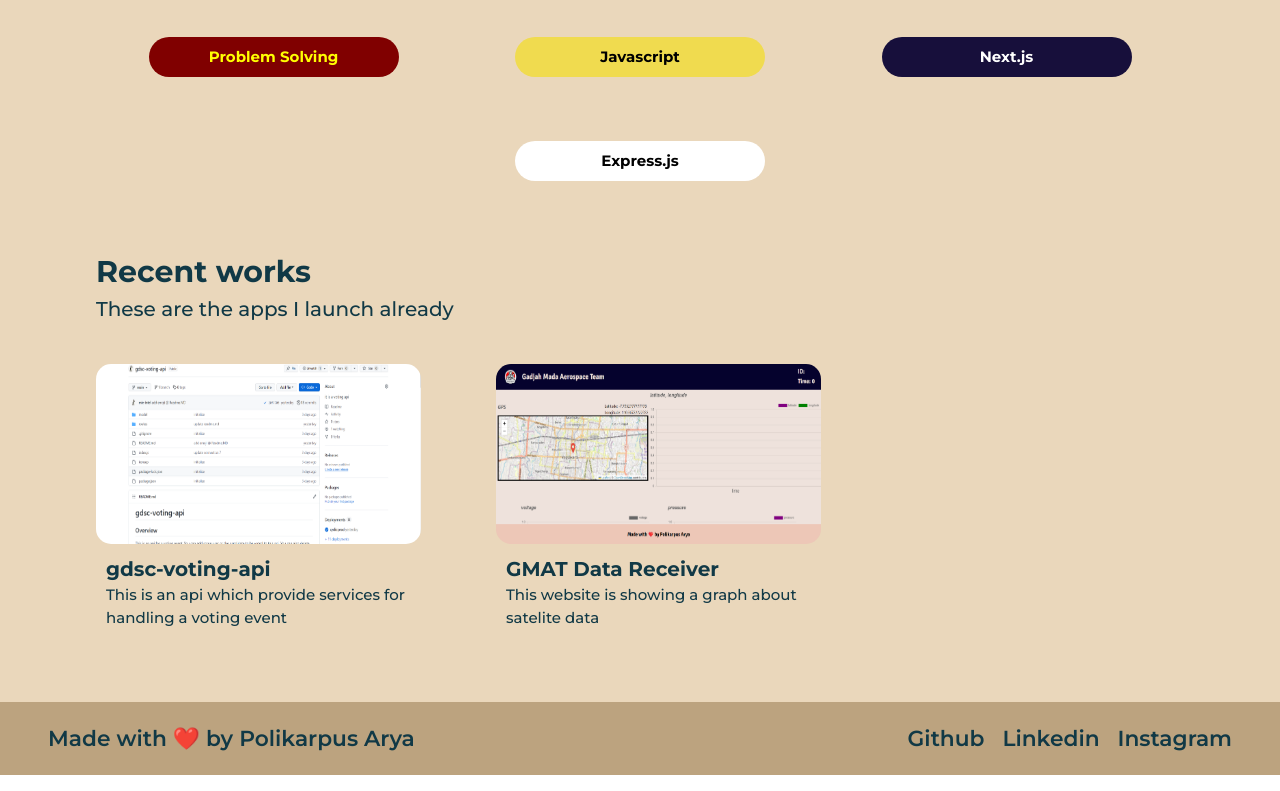
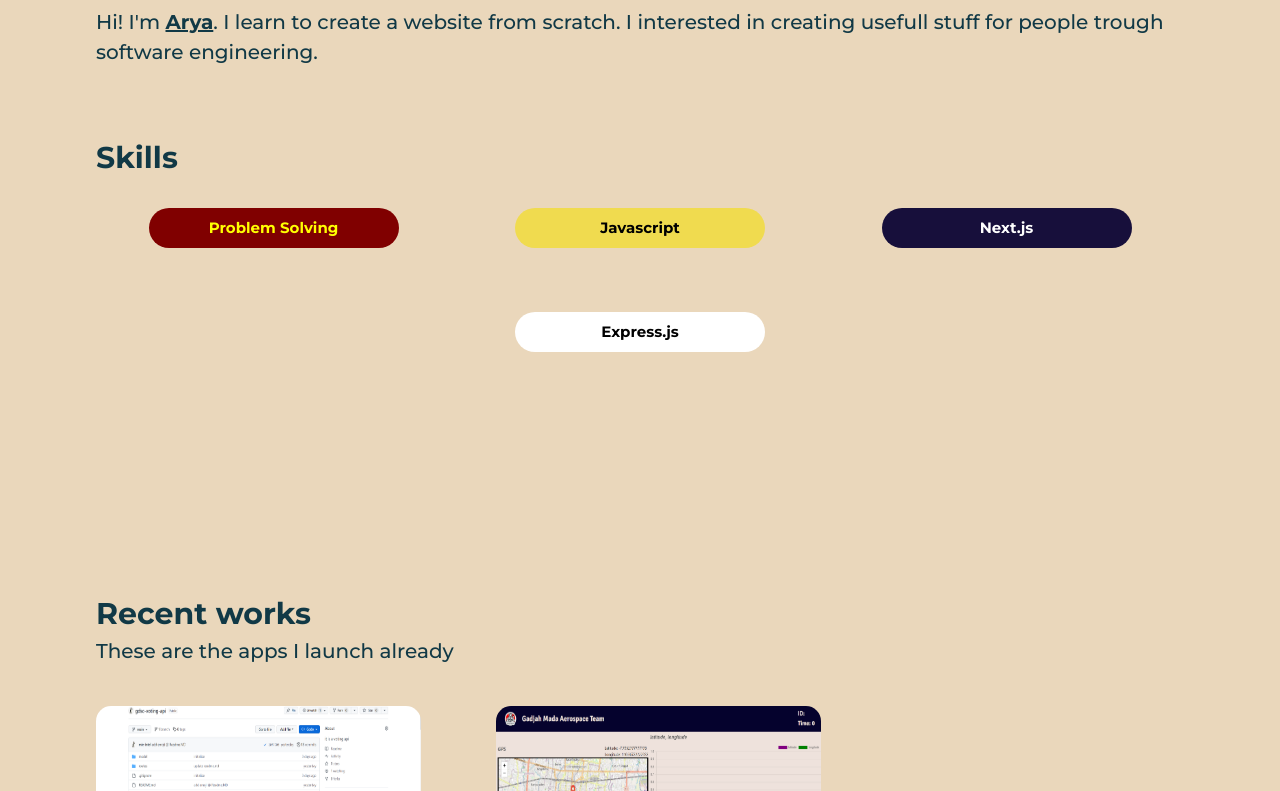
Before and after one commit to mie-intel/polikarpus-porto, a Next.js app: page / in a window 1280 px wide. Shown: the part 1029-1820 px from the top of the page. Built offline with nearby package versions, Linux system fonts and the light colour scheme.

Commit message:
updating responsive 2

```diff
--- a/app/components/about.tsx
+++ b/app/components/about.tsx
@@ -12,7 +12,7 @@ interface SkillBoxProps {
 const About = () => {
   return (
     <>
-      <div className="pl-[7.5%] pt-5 pb-12 pr-[7.5%] relative flex flex-col justify-between bg-[#EAD7BB] text-[#113946]">
+      <div className="pl-[7.5%] pt-5 pb-12 pr-[7.5%] w-[100vw] relative flex flex-col justify-between bg-[#EAD7BB] text-[#113946]">
         <div className="flex items-start">
           <h1 className="text-[30px]">About Me</h1>
         </div>
--- a/app/components/foot.tsx
+++ b/app/components/foot.tsx
@@ -8,7 +8,7 @@ const Foot = () => {
   return (
     <>
       <div
-        className={`${montmid.className} text-[1.7vw] pt-5 pb-5 pr-12 pl-12 relative flex justify-between bg-[#BCA37F] text-[#113946]`}
+        className={`${montmid.className} w-[100vw] text-[17px] pt-5 pb-5 pr-12 pl-12 relative flex justify-between bg-[#BCA37F] text-[#113946]`}
       >
         <div className="text-center items-start justify-center">
           <h1>Made with ❤️ by Polikarpus Arya</h1>
--- a/app/components/skill.tsx
+++ b/app/components/skill.tsx
@@ -31,7 +31,7 @@ const SkillBox: React.FC<SkillBoxProps> = ({
 const Skill = () => {
   return (
     <>
-      <div className="pl-[7.5%] pt-5 pb-12 pr-[7.5%] relative flex flex-col justify-between bg-[#EAD7BB] text-[#113946]">
+      <div className="pl-[7.5%] pt-5 pb-12 pr-[7.5%] w-[100vw] relative flex flex-col justify-between bg-[#EAD7BB] text-[#113946]">
         <div className="flex items-start">
           <h1 className="text-[30px] pb-7">Skills</h1>
         </div>
--- a/app/components/works.tsx
+++ b/app/components/works.tsx
@@ -52,7 +52,7 @@ const WorkBox: React.FC<WorkBoxProps> = ({ workTitle, link, desc, image }) => {
 const Works = () => {
   return (
     <>
-      <div className="pl-[7.5%] pt-5 pb-12 pr-[7.5%] relative flex flex-col justify-between bg-[#EAD7BB] text-[#113946] ">
+      <div className="pl-[7.5%] pt-5 pb-12 pr-[7.5%] w-[100vw] relative flex flex-col bg-[#EAD7BB] text-[#113946] ">
         <div className="flex items-start">
           <h1 className="text-[30px]">Recent works</h1>
         </div>
--- a/app/page.tsx
+++ b/app/page.tsx
@@ -9,8 +9,10 @@ const Home = () => {
   return (
     <>
       <Head />
-      <About />
-      <Skill />
+      <div className="h-[100vh] w-[100vw] flex flex-col justify-center bg-[#EAD7BB] items-center">
+        <About />
+        <Skill />
+      </div>
       <Works />
       <Foot />
     </>
```
